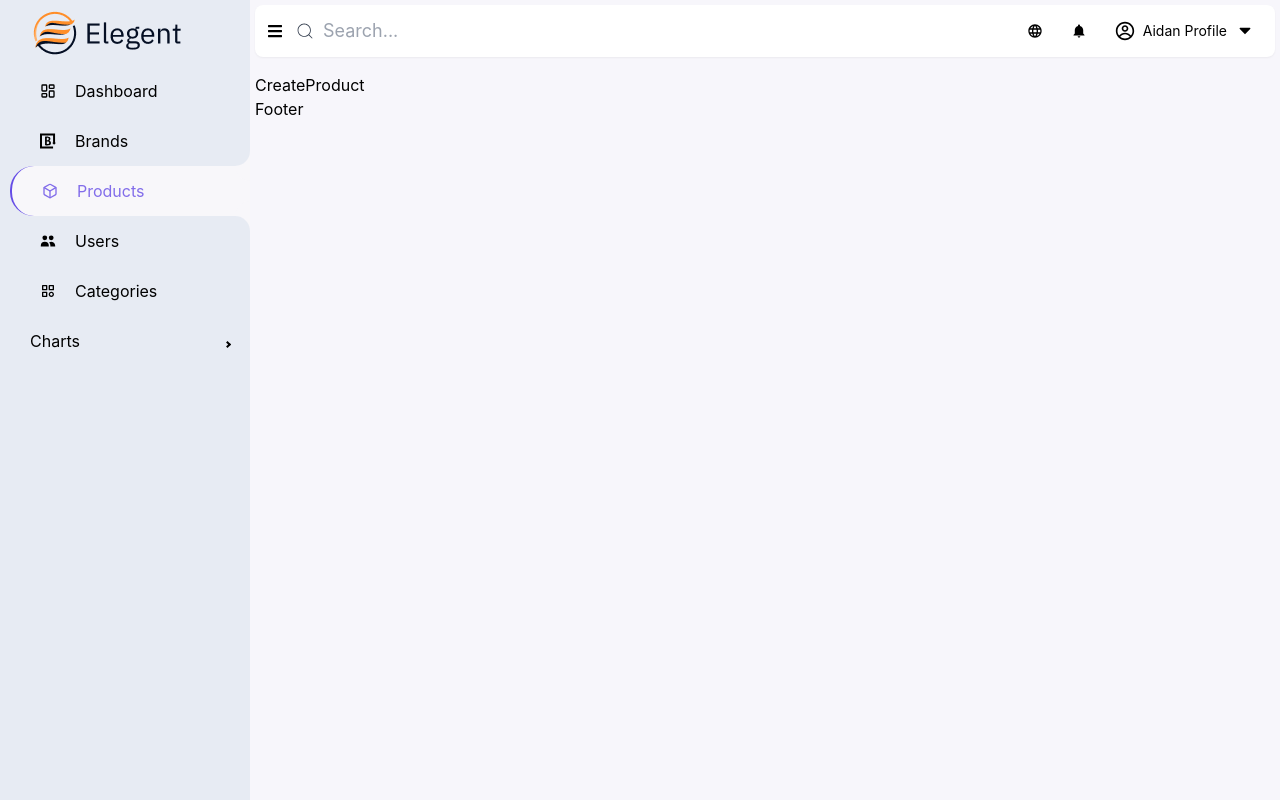
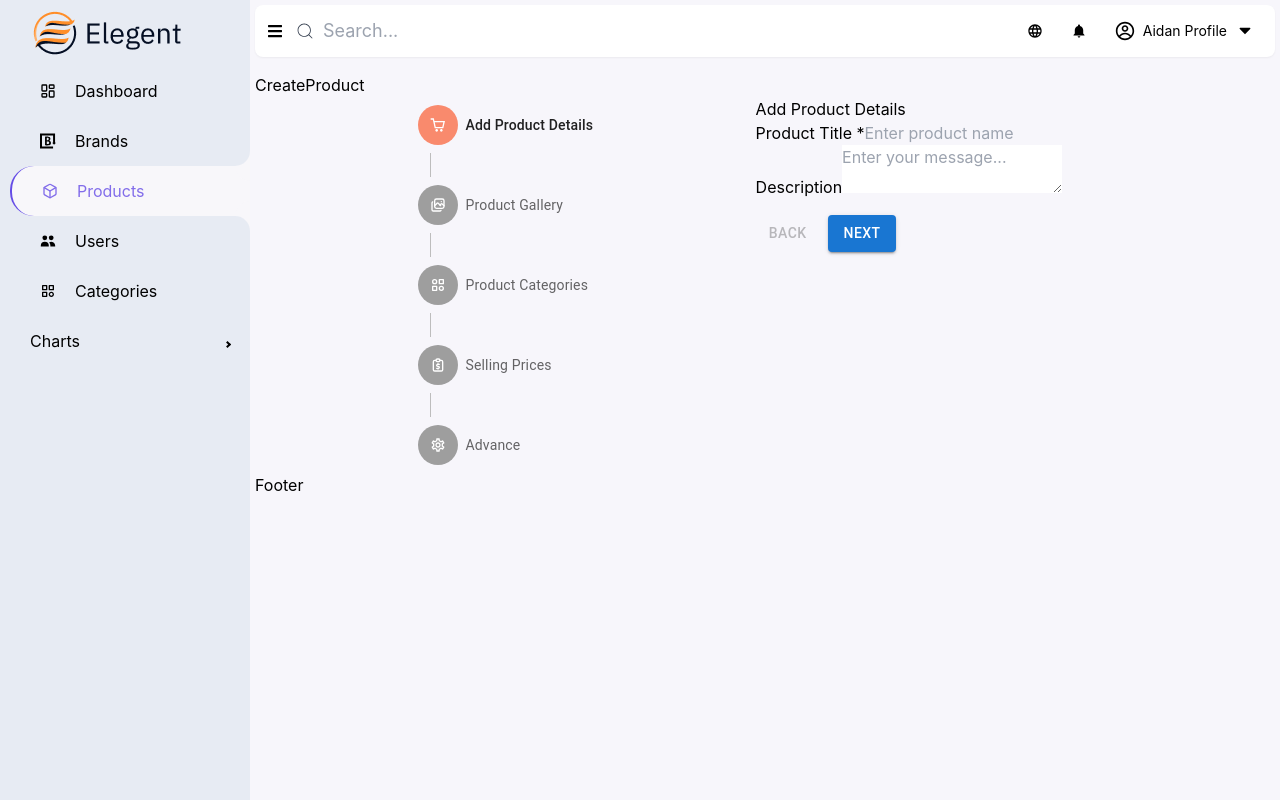
Before and after one commit to menna-ham/DashboardE-com, a React (Create React App) app: page /products/createProduct in a window 1280 px wide. Built offline with nearby package versions, Linux system fonts and the light colour scheme; sample sign-in values are in the browser's storage.

Commit message:
initiate create-product

```diff
--- a/src/Pages/Products/CreateProduct/CreateProduct.tsx
+++ b/src/Pages/Products/CreateProduct/CreateProduct.tsx
@@ -1,9 +1,14 @@
 import React from 'react'
+// import StepperCom from './StepperCom';
+import StepperCom from './StepperCom.tsx';
+import StepperTest from './StepperTest.tsx';
 
 const CreateProduct = () => {
   return (
     <div>
       CreateProduct
+      <StepperTest/>
+      {/* <StepperCom/> */}
     </div>
   );
 };
--- /dev/null
+++ b/src/Pages/Products/CreateProduct/StepperTest.tsx
@@ -0,0 +1,172 @@
+import React, { useState } from 'react'
+import { Stepper, Step, StepLabel, Button, Typography, StepIcon, Box } from '@mui/material';
+import { CgFormatIndentIncrease, CgShoppingCart } from "react-icons/cg";
+import { TbLibraryPhoto,TbCategory2 ,TbReportMoney } from "react-icons/tb";
+import { MdOutlineSettings } from "react-icons/md";
+
+
+// https://blog.logrocket.com/add-stepper-components-react-app/
+
+const steps = [
+  { label: "Add Product Details", icon: CgShoppingCart  },
+  { label: "Product Gallery", icon: TbLibraryPhoto  },
+  { label: "Product Categories", icon: TbCategory2  },
+  { label: "Selling Prices", icon: TbReportMoney },
+  { label: "Advance", icon: MdOutlineSettings  }
+];
+
+
+const StepperTest = () => {
+  const [currentStep, setCurrentStep] = useState(0);
+
+  const handleNext = () => {
+    setCurrentStep((prevStep) => prevStep + 1);
+  };
+
+  const handleBack = () => {
+    setCurrentStep((prevStep) => prevStep - 1);
+  };
+
+  const handleReset = () => {
+    setCurrentStep(0);
+  };
+  const getIconColor = (index) => {
+    if (index === currentStep) {
+      return '#F98A6D'; // Active step color
+    } else if (index < currentStep) {
+      return '#544EAB'; // Completed step color
+    } else {
+      return '#9e9e9e'; // Inactive step color
+    }
+  };
+
+  const renderStepIcon = (Icon, index) => {
+    return (
+      <Box
+        sx={{
+          width: '40px',
+          height: '40px',
+          borderRadius: '50%',
+          backgroundColor: getIconColor(index),
+          display: 'flex',
+          justifyContent: 'center',
+          alignItems: 'center',
+          color: 'white',
+          '&:hover': {
+            backgroundColor: '#ff9800', // Change color on hover
+            animation: 'spin 0.5s ease', // Shake on hover
+          }
+        }}
+      >
+        <Icon />
+      </Box>
+    );
+  };
+  const renderStepLabel = (step, index) => {
+    return (
+      <StepLabel
+        sx={{
+          cursor: 'pointer',
+          transition: 'color 0.3s ease',
+          '&:hover': {
+            fontWeight:'bold !important',
+            color: 'red !important', // Change text color on hover
+
+          },
+        }}
+        icon={renderStepIcon(step.icon, index)}
+      >
+        {step.label}
+      </StepLabel>
+    );
+  };
+
+  return (
+    <div className='container flex flex-row justify-evenly'>
+      {/* Stepper Section */}
+      <div className="stepper">
+      <Stepper activeStep={currentStep} orientation="vertical">
+          {steps.map((step, index) => (
+            <Step key={step.label}>
+              {renderStepLabel(step, index)}
+              {/* <StepLabel className='cursor-pointer transition-all duration-100 hover:text-green-400' icon={renderStepIcon(step.icon, index)}>{step.label}</StepLabel> */}
+            </Step>
+          ))}
+        </Stepper>
+      </div>
+
+      <div className="form-content">
+        {currentStep === steps.length ? (
+          <div>
+            <Typography variant="h6">All steps completed</Typography>
+            <Button onClick={handleReset}>Reset</Button>
+          </div>
+        ) : (
+          <div>
+            <FormContent currentStep={currentStep} />
+
+            <div className="stepper-buttons">
+              <Button
+                disabled={currentStep === 0}
+                onClick={handleBack}
+                sx={{ mt: 2, mr: 1 }}
+              >
+                Back
+              </Button>
+
+              <Button
+                variant="contained"
+                onClick={handleNext}
+                sx={{ mt: 2 }}
+              >
+                {currentStep === steps.length - 1 ? 'Finish' : 'Next'}
+              </Button>
+            </div>
+          </div>
+        )}
+      </div>
+
+
+    </div>
+  )
+}
+
+const FormContent = ({ currentStep }) => {
+  switch (currentStep) {
+    case 0:
+      return (
+        <div>
+          <h2>Add Product Details</h2>
+          <form>
+            <div className="form-group">
+              <label htmlFor="productTitle">Product Title *</label>
+              <input type="text" id="productTitle" name="productTitle" placeholder="Enter product name" />
+            </div>
+
+            <div className="form-group">
+              <label htmlFor="description">Description</label>
+              <textarea id="description" name="description" placeholder="Enter your message..."></textarea>
+            </div>
+          </form>
+        </div>
+      );
+
+    case 1:
+      return <h2>Product Gallery</h2>;
+
+    case 2:
+      return <h2>Product Categories</h2>;
+
+    case 3:
+      return <h2>Selling Prices</h2>;
+
+    case 4:
+      return <h2>Advance</h2>;
+
+    default:
+      return null;
+  }
+};
+
+
+export default StepperTest
```
